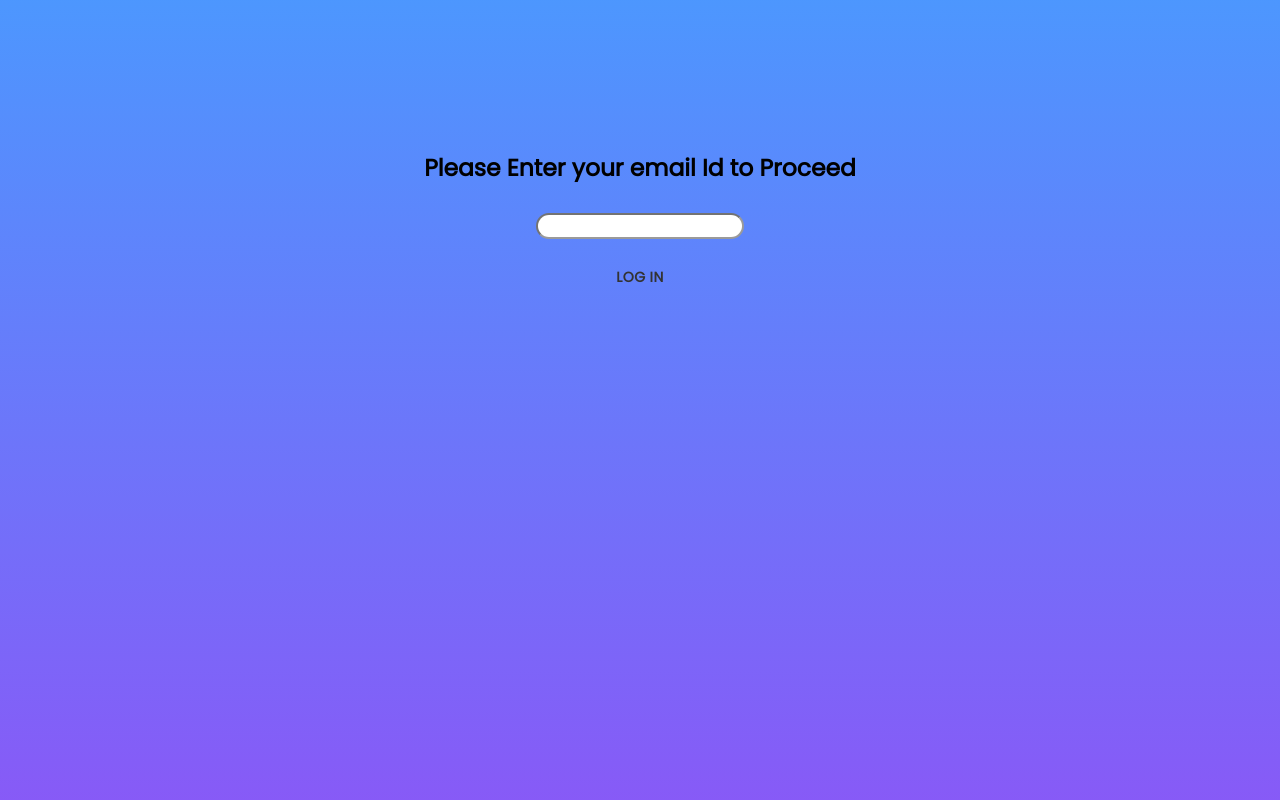
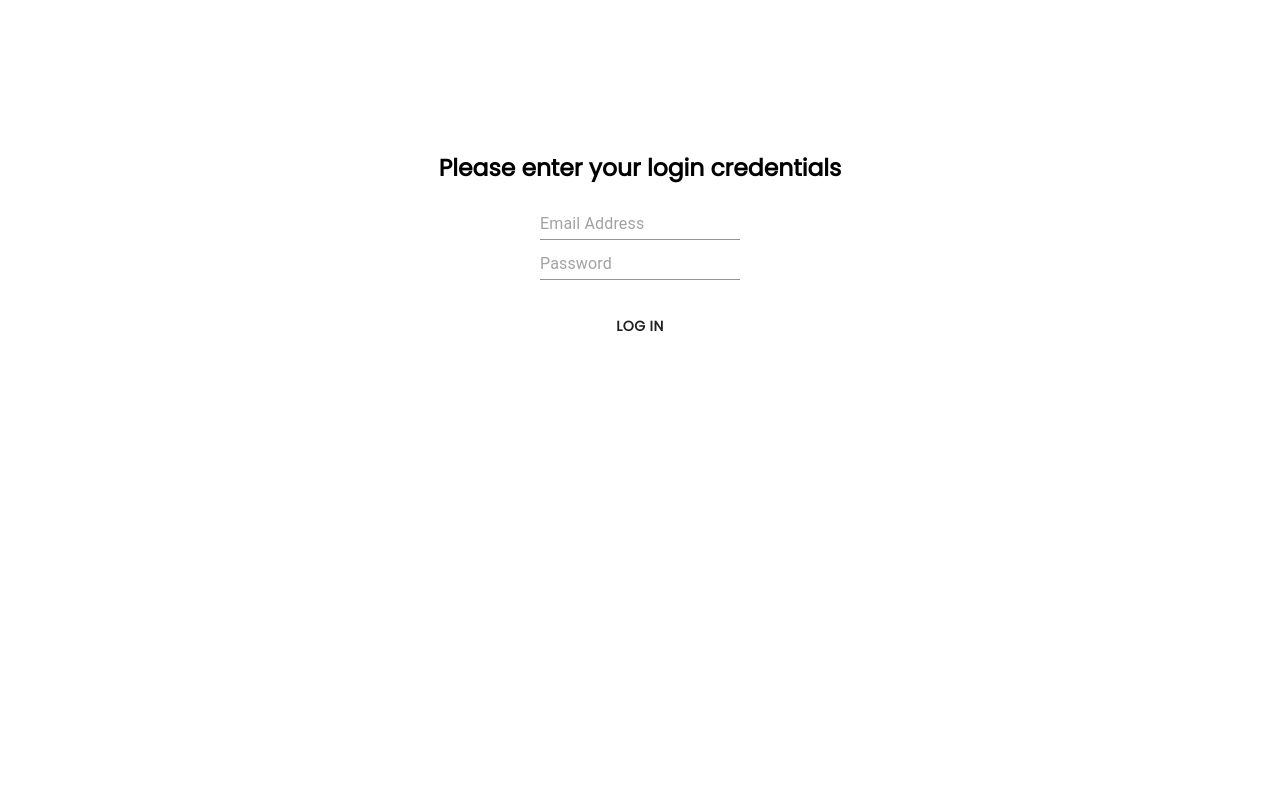
Before and after one commit to STGanesh99/react-calendar-project, a React (Create React App) app: page /calendar/login in a window 1280 px wide. Shown: the part 106-906 px from the top of the page. Built offline with nearby package versions, Linux system fonts and the light colour scheme.

Commit message:
update styles

```diff
--- a/src/App.css
+++ b/src/App.css
@@ -2,15 +2,15 @@
 
 body {
   font-family: "Poppins", sans-serif;
-  background: linear-gradient(#007bffba, #6710f2ba);
+
   margin: 0;
   padding: 0;
 }
 
 button {
-  color: #333 !important;
   font-family: "Poppins", sans-serif !important;
   font-weight: bold !important;
+  border-radius: 4rem !important;
 }
 
 * {
--- a/src/components/BigCalendar.scss
+++ b/src/components/BigCalendar.scss
@@ -9,7 +9,6 @@
   display: flex;
   align-items: center;
   justify-content: space-between;
-  width: 90%;
   margin: 10px 8%;
   margin-bottom: 15px;
   flex-wrap: wrap;
@@ -21,7 +20,6 @@
 .rbc-month-view {
   margin: 10px 8%;
   width: unset !important;
-  box-shadow: 5px 5px 50px #4747478c !important;
   background-color: #e9ecef6c;
   backdrop-filter: blur(5px);
   border-width: 0 !important;
--- a/src/components/EventComponent.js
+++ b/src/components/EventComponent.js
@@ -6,6 +6,7 @@ import { isSameDay, format } from "date-fns";
 import CloseIcon from "@material-ui/icons/Close";
 import ScheduleIcon from "@material-ui/icons/Schedule";
 import EventIcon from "@material-ui/icons/Event";
+import FiberManualRecordIcon from "@material-ui/icons/FiberManualRecord";
 
 export default function MyEvent(props) {
   const [popupState, setPopupState] = useState(false);
@@ -27,6 +28,19 @@ export default function MyEvent(props) {
 
   let startDate = new Date(props.event.start);
   let endDate = new Date(props.event.end);
+
+  const getColor = (priority) => {
+    switch (priority) {
+      case "high":
+        return "rgba(253, 48, 48, 0.897)";
+      case "medium":
+        return "rgba(253, 140, 48, 0.897)";
+      case "low":
+        return "rgba(77, 202, 108, 0.897)";
+      default:
+        break;
+    }
+  }
 
   return (
     <div>
@@ -70,7 +84,12 @@ export default function MyEvent(props) {
           </div>
           <div>
             <div>
-              <p style={{ fontSize: "1.3rem" }}>{props.event.title}</p>
+              <div>
+                <span style={{ fontSize: "1.3rem" }}>{props.event.title}</span>
+                <FiberManualRecordIcon
+                  style={{ color: getColor(props.event.priority), marginLeft: "5px", marginTop: "2px" }}
+                ></FiberManualRecordIcon>
+              </div>
             </div>
             <div style={{ display: "flex" }}>
               <ScheduleIcon />
@@ -88,9 +107,15 @@ export default function MyEvent(props) {
                   " - " + format(endDate, "d/MM/yy")}
               </div>
             </div>
-            <div style={{ display: "flex", justifyContent: "space-between", margin: "15px 0px", marginRight : "15px" }}>
+            <div
+              style={{
+                display: "flex",
+                justifyContent: "space-between",
+                margin: "15px 0px",
+                marginRight: "15px",
+              }}
+            >
               <span>Organized by : {props.event.owner}</span>
-              <span>Priority:  {props.event.priority[0].toUpperCase()+props.event.priority.slice(1)}</span>
             </div>
           </div>
         </div>
--- a/src/components/HeaderComponent.js
+++ b/src/components/HeaderComponent.js
@@ -50,7 +50,7 @@ const Toolbar = (props) => {
             alignItems: "center",
             fontSize: "15px",
             justifyContent: "space-between",
-            width: "90%",
+            width: "84%",
             margin: "10px auto"
           }}
         >
@@ -112,7 +112,6 @@ const Toolbar = (props) => {
             alignItems: "center",
             fontSize: "15px",
             borderRadius: ".3rem",
-            color: "white",
           }}
           variant="outlined"
           onClick={() => props.showUpdateModal(true)}
--- a/src/components/Login.js
+++ b/src/components/Login.js
@@ -1,7 +1,7 @@
 import React, { useState } from "react";
 import { useHistory } from "react-router-dom";
 import { Button } from "@material-ui/core";
-
+import { TextField } from "@material-ui/core";
 const Login = () => {
   let [email, setEmail] = useState("");
   const history = useHistory();
@@ -16,15 +16,23 @@ const Login = () => {
 
   return (
     <div className="login" style={{ margin: "20%", fontSize: "20px" }}>
-      <h3>Please Enter your email Id to Proceed</h3>
+      <h3>Please enter your login credentials</h3>
       <form onSubmit={(e) => submitHandler(e)}>
-        <input
+        <TextField
           type="email"
           onChange={(e) => setEmail(e.target.value)}
-          style={{ width: "200px", height: "20px", borderRadius: "20px" }}
+          style={{ width: "200px", height: "20px", marginBottom: "20px" }}
           value={email}
           className="emailinput"
           required={true}
+          placeholder="Email Address"
+        />
+        <br />
+        <TextField
+          type="text"
+          style={{ width: "200px", height: "20px", marginBottom: "20px" }}
+          className="emailinput"
+          placeholder="Password"
         />
         <br />
         <Button type="submit" style={{ margin: "20px" }}>
```
